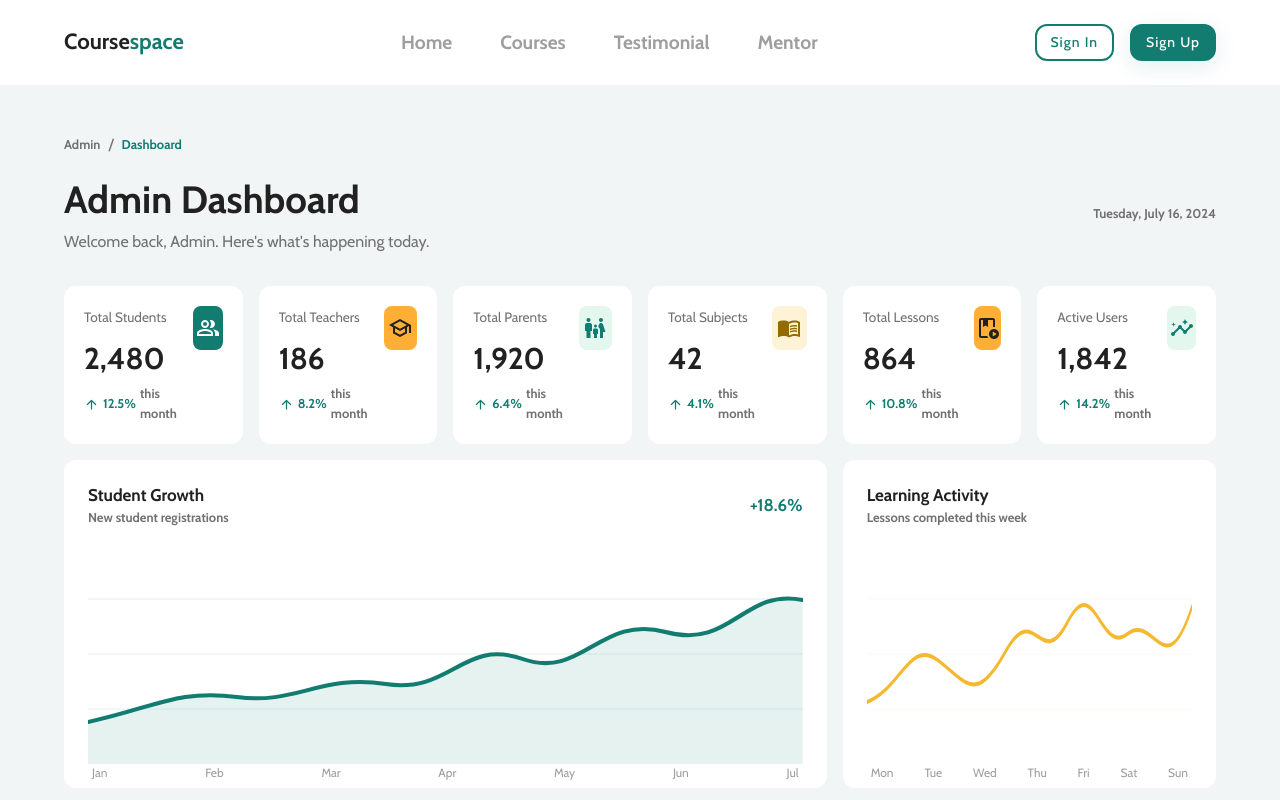
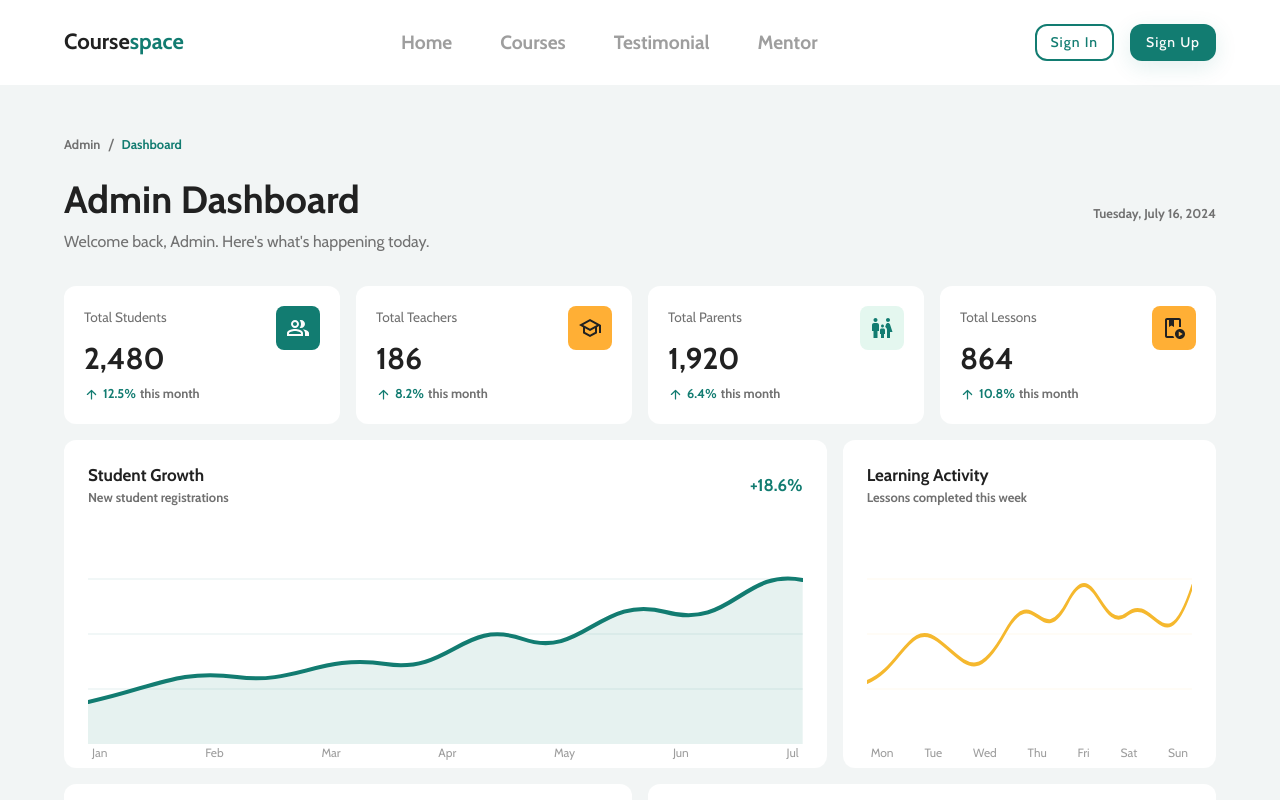
Before and after one commit to kirubeladamu9-afk/courseaugust15.4, a React (Vite) app: page /admin in a window 1280 px wide. Shown: the top 800 px of the page. Built offline with nearby package versions, Linux system fonts and the light colour scheme.

Commit message:
Remove Total Subjects and Active Users stat cards

```diff
--- a/src/components/admin/admin-dashboard.tsx
+++ b/src/components/admin/admin-dashboard.tsx
@@ -11,7 +11,6 @@ import Typography from '@mui/material/Typography'
 import PeopleAltOutlined from '@mui/icons-material/PeopleAltOutlined'
 import SchoolOutlined from '@mui/icons-material/SchoolOutlined'
 import FamilyRestroomOutlined from '@mui/icons-material/FamilyRestroomOutlined'
-import MenuBookOutlined from '@mui/icons-material/MenuBookOutlined'
 import PlayLessonOutlined from '@mui/icons-material/PlayLessonOutlined'
 import InsightsOutlined from '@mui/icons-material/InsightsOutlined'
 import PersonAddAltOutlined from '@mui/icons-material/PersonAddAltOutlined'
@@ -131,12 +130,10 @@ const AdminDashboard: FC = () => {
         </Stack>
 
         <Grid container spacing={2} sx={{ mb: 2 }}>
-          <Grid item xs={12} sm={6} md={4} lg={2}><StatCard label="Total Students" value="2,480" change="12.5%" tone="primary" icon={<PeopleAltOutlined />} /></Grid>
-          <Grid item xs={12} sm={6} md={4} lg={2}><StatCard label="Total Teachers" value="186" change="8.2%" tone="secondary" icon={<SchoolOutlined />} /></Grid>
-          <Grid item xs={12} sm={6} md={4} lg={2}><StatCard label="Total Parents" value="1,920" change="6.4%" tone="success" icon={<FamilyRestroomOutlined />} /></Grid>
-          <Grid item xs={12} sm={6} md={4} lg={2}><StatCard label="Total Subjects" value="42" change="4.1%" tone="warning" icon={<MenuBookOutlined />} /></Grid>
-          <Grid item xs={12} sm={6} md={4} lg={2}><StatCard label="Total Lessons" value="864" change="10.8%" tone="secondary" icon={<PlayLessonOutlined />} /></Grid>
-          <Grid item xs={12} sm={6} md={4} lg={2}><StatCard label="Active Users" value="1,842" change="14.2%" tone="success" icon={<InsightsOutlined />} /></Grid>
+          <Grid item xs={12} sm={6} md={6} lg={3}><StatCard label="Total Students" value="2,480" change="12.5%" tone="primary" icon={<PeopleAltOutlined />} /></Grid>
+          <Grid item xs={12} sm={6} md={6} lg={3}><StatCard label="Total Teachers" value="186" change="8.2%" tone="secondary" icon={<SchoolOutlined />} /></Grid>
+          <Grid item xs={12} sm={6} md={6} lg={3}><StatCard label="Total Parents" value="1,920" change="6.4%" tone="success" icon={<FamilyRestroomOutlined />} /></Grid>
+          <Grid item xs={12} sm={6} md={6} lg={3}><StatCard label="Total Lessons" value="864" change="10.8%" tone="secondary" icon={<PlayLessonOutlined />} /></Grid>
         </Grid>
 
         <Grid container spacing={2}>
```
